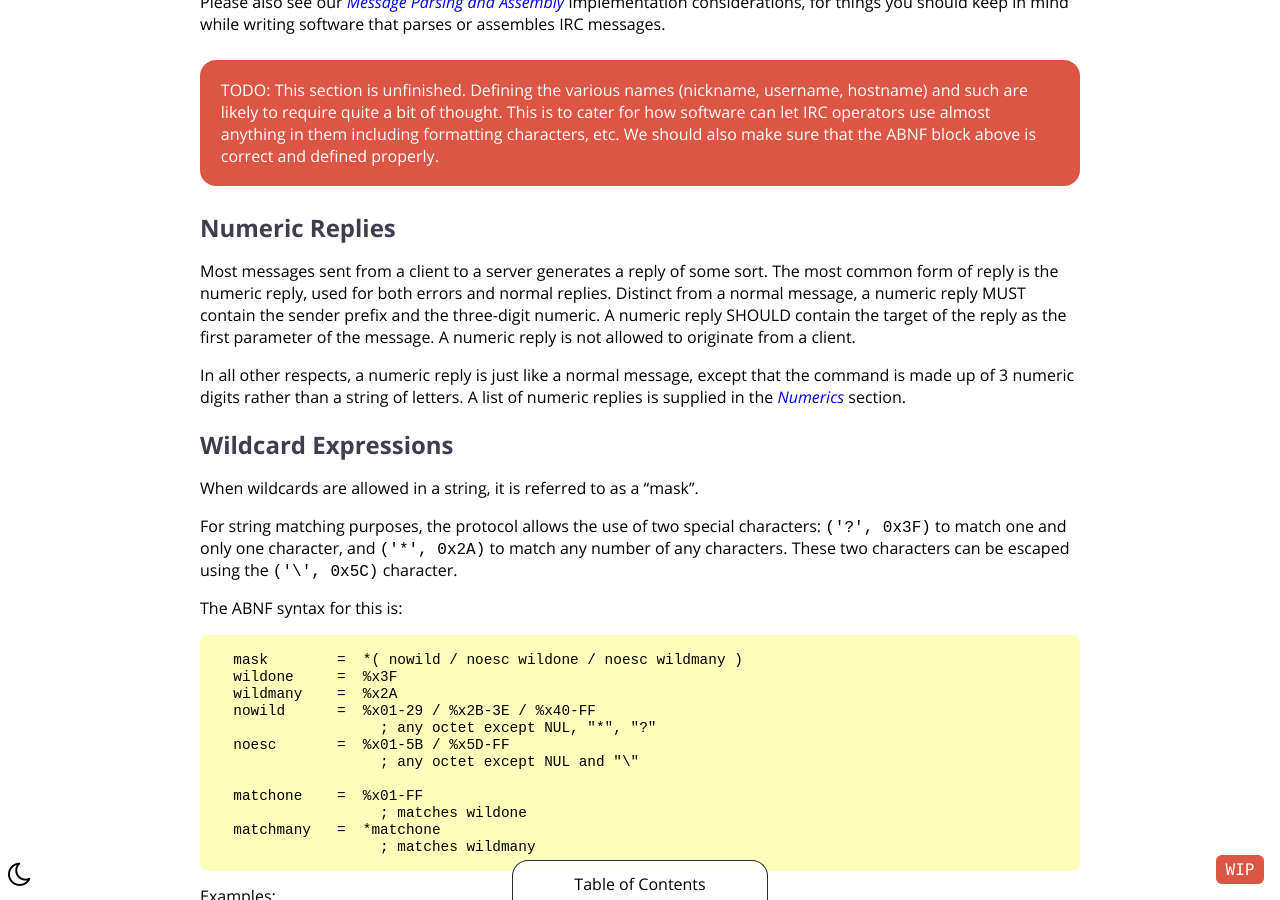
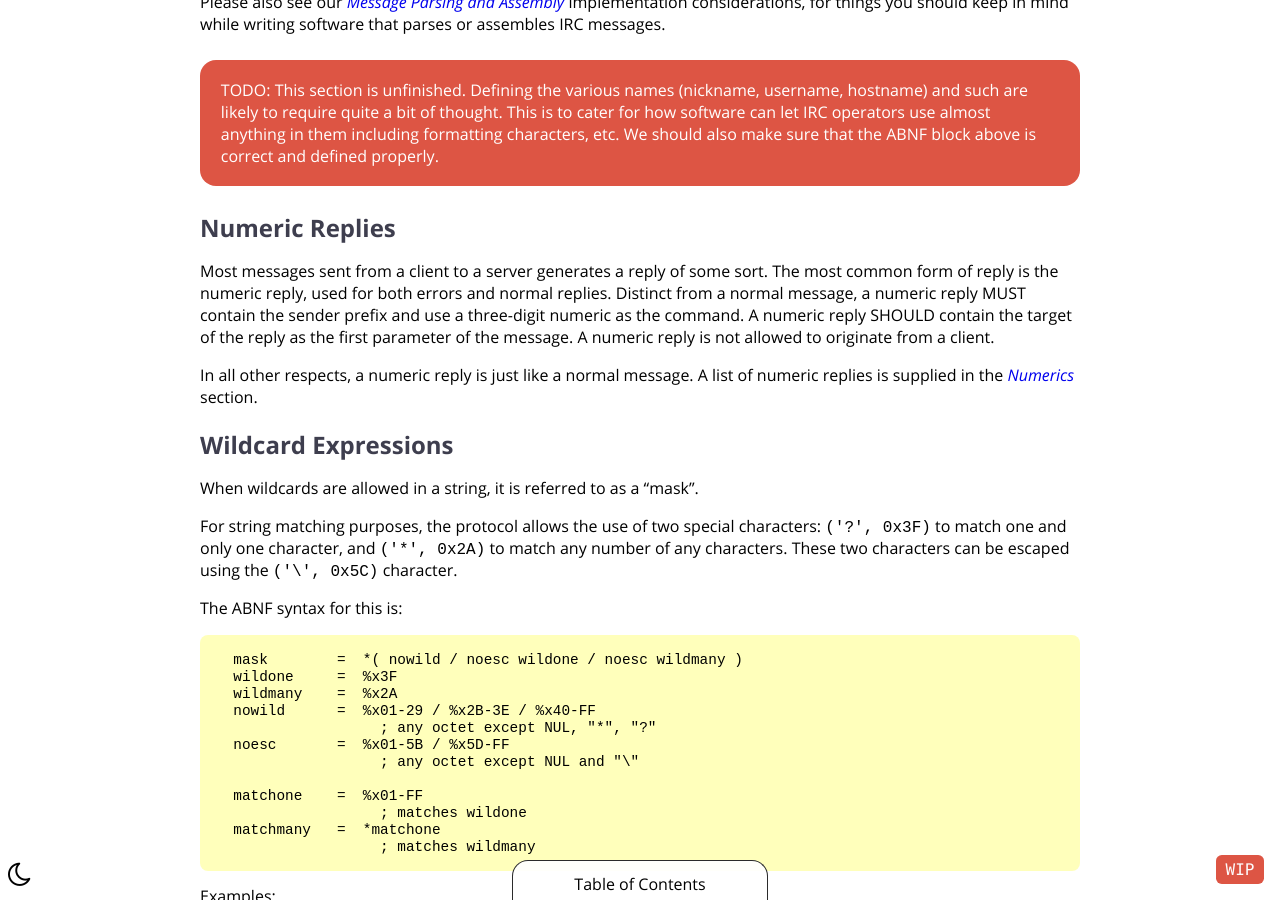
Before and after one commit to ircdocs/modern-irc, a Jekyll site: the page built from index.md, in a window 1280 px wide and 900 px high, scrolled down 10706 px. Built offline with Jekyll 4.4.1, drawn with Linux system fonts in a browser that asks for light colours.

Commit message:
Clearer rewrite

```diff
--- a/index.md
+++ b/index.md
@@ -486,9 +486,9 @@ Please also see our [Message Parsing and Assembly](#message-parsing-and-assembly
 
 ## Numeric Replies
 
-Most messages sent from a client to a server generates a reply of some sort. The most common form of reply is the numeric reply, used for both errors and normal replies. Distinct from a normal message, a numeric reply MUST contain the sender prefix and the three-digit numeric. A numeric reply SHOULD contain the target of the reply as the first parameter of the message. A numeric reply is not allowed to originate from a client.
+Most messages sent from a client to a server generates a reply of some sort. The most common form of reply is the numeric reply, used for both errors and normal replies. Distinct from a normal message, a numeric reply MUST contain the sender prefix and use a three-digit numeric as the command. A numeric reply SHOULD contain the target of the reply as the first parameter of the message. A numeric reply is not allowed to originate from a client.
 
-In all other respects, a numeric reply is just like a normal message, except that the command is made up of 3 numeric digits rather than a string of letters. A list of numeric replies is supplied in the [Numerics](#numerics) section.
+In all other respects, a numeric reply is just like a normal message. A list of numeric replies is supplied in the [Numerics](#numerics) section.
 
 
 ## Wildcard Expressions
```
